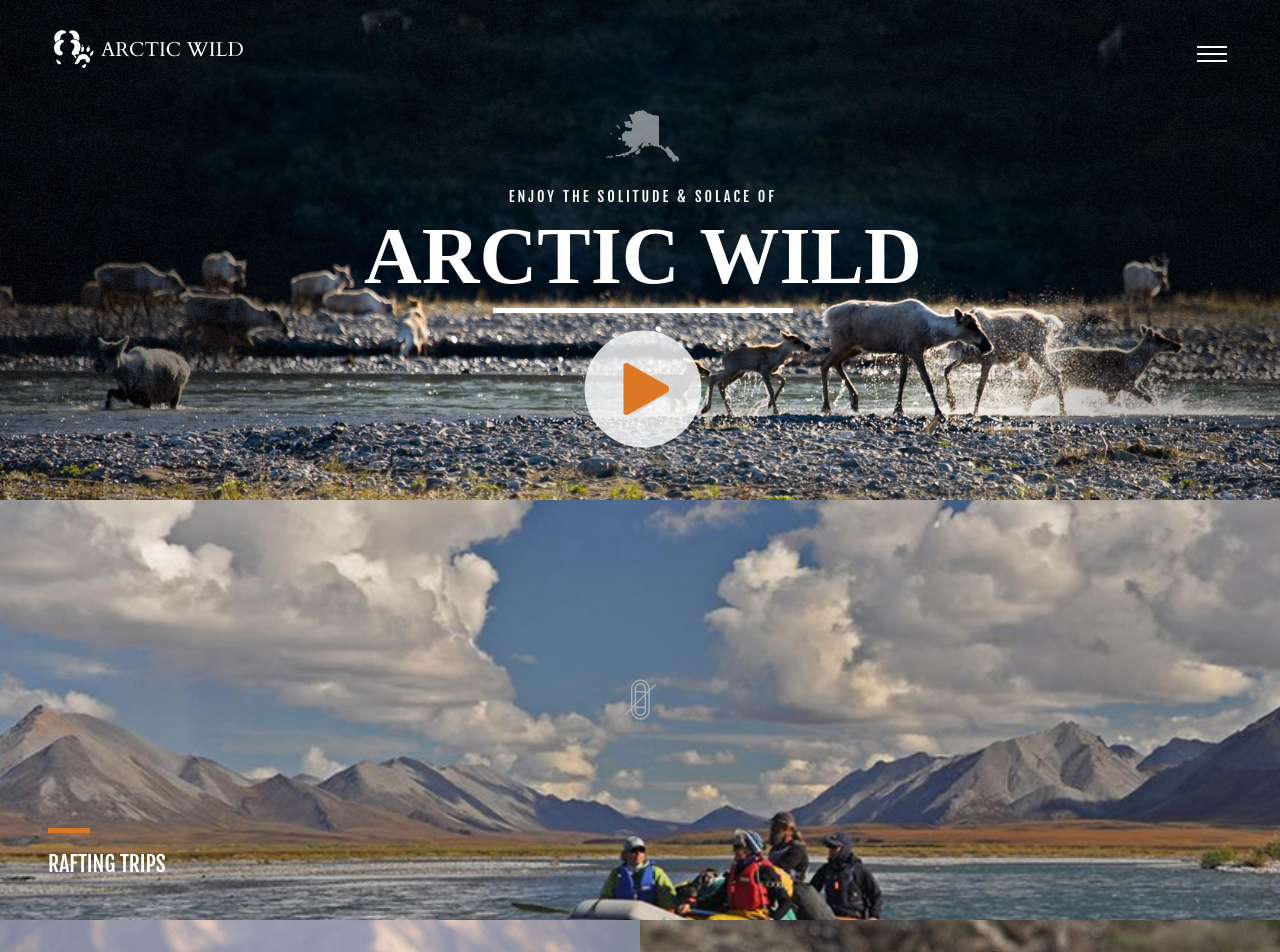
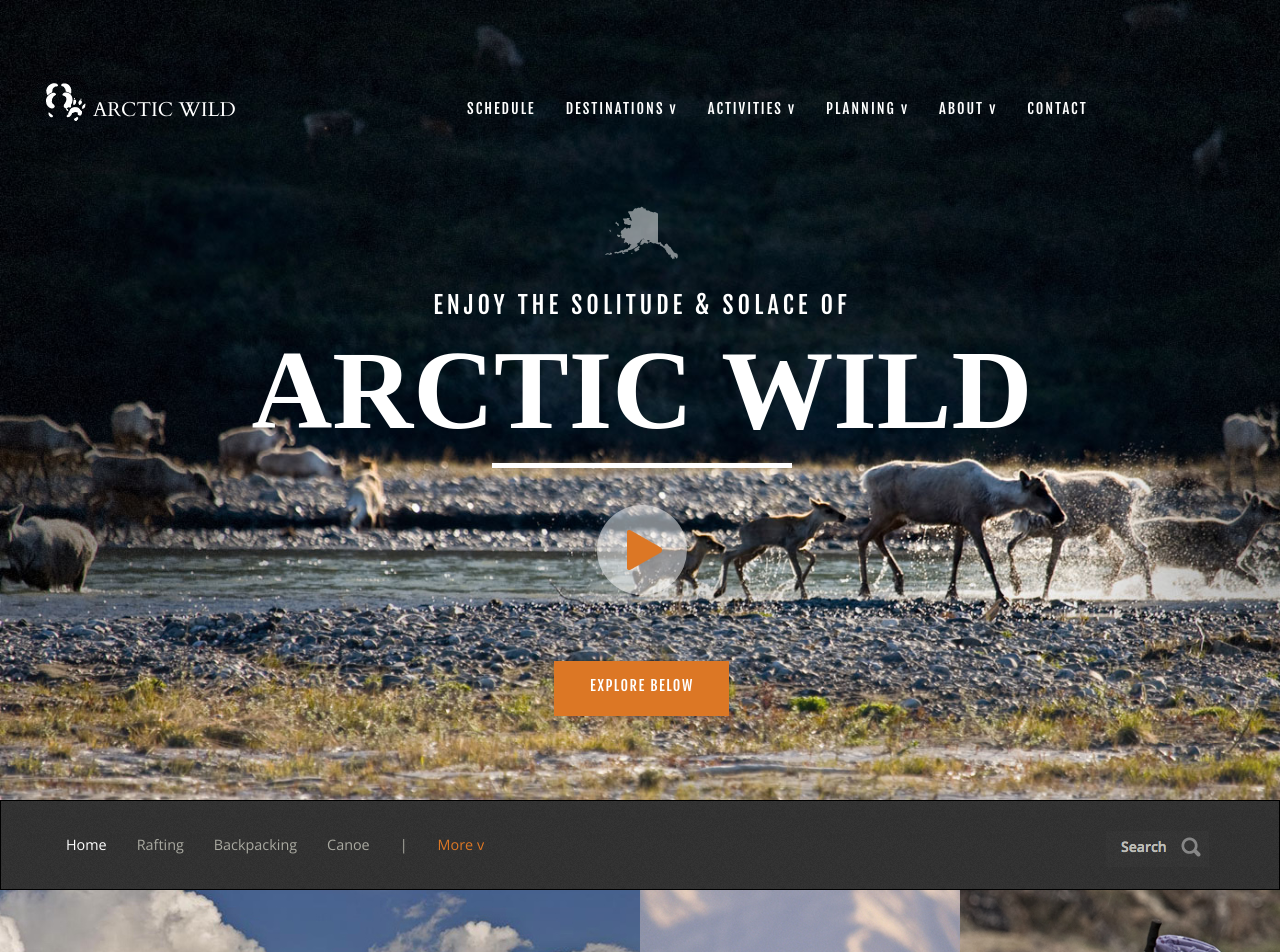
Before and after one commit to d34n5/arctic-wild, a plain HTML site: page index.html in a window 1280 px wide. Shown: the top 952 px of the page. Drawn offline with nearby package versions, Linux system fonts and the light colour scheme.

Commit message:
add media query and nav bars for large screens

```diff
--- a/index.html
+++ b/index.html
@@ -10,7 +10,18 @@
   <body>
     <div class="container">
       <div class="hero">
-        <span id="small-logo"><img src="img/small-logo.png" alt="" /></span><span><h3 class="title-text" id="awild">ARCTIC WILD</h3></span>
+        <div class="nav-bar">
+          <ul>
+            <li>SCHEDULE</li>
+            <li>DESTINATIONS  v</li>
+            <li>ACTIVITIES  v</li>
+            <li>PLANNING  v</li>
+            <li>ABOUT  v</li>
+            <li>CONTACT</li>
+          </ul>
+        </div>
+        <span id="small-logo"><img src="img/small-logo.png" alt="" /></span>
+        <span><h3 class="title-text" id="awild">ARCTIC WILD</h3></span>
         <span id="menu"><img src="img/menu.png" alt="" /></span>
         <div class="hero-overlay">
           <span><img src="img/icon-alaska.png" alt="" /></span>
@@ -21,7 +32,22 @@
           <div id="play-circle">
             <span id="play-icon"><img src="img/play.png" alt="" /></span>
           </div>
+          <div class="explore">
+            EXPLORE BELOW
+          </div>
         </div>
+      </div>
+      <div class="mid-nav">
+        <ul>
+          <li id="white-text">Home</li>
+          <li>Rafting</li>
+          <li>Backpacking</li>
+          <li>Canoe</li>
+          <li>|</li>
+          <li id='orange-text'>More  v</li>
+        </ul>
+        <span id="search"><img src="img/search.png" alt="" /></span>
+
       </div>
       <div class="raft">
         <div class="orange-bar">
--- a/scss/_components.scss
+++ b/scss/_components.scss
@@ -4,12 +4,12 @@
   width: 42px;
   background-color: $orange;
   position: relative;
-  top: 280px;
+  top: 300px;
 }
 
 .corner-text {
   position: relative;
-  top: 300px;
+  top: 320px;
   font-family: $font-stack-secondary;
   font-size: 1.35rem;
 }
@@ -23,12 +23,18 @@
   font-family: $font-stack-primary;
   float: left;
   font-size: 1.25rem;
+  position: relative;
+  top: -5px;
 }
 
 .title-subtext {
   font-family: $font-stack-secondary;
-  font-size: .9em;
+  font-size: .9rem;
   letter-spacing: 3px;
+  @media (min-width: 968px) {
+    font-size: 1.5rem;
+    letter-spacing: 4px;
+  }
 }
 
 #hero-bar {
@@ -39,6 +45,52 @@
 
 #awild:hover {
   color: $orange;
+}
+
+.mid-nav {
+  display: none;
+  height: 90px;
+  width: 100vw;
+  border: 1px solid $black;
+  background-image: url("../img/footer-background.jpg");;
+  background-repeat: repeat;
+  @media (min-width: 968px) {
+    display: flex;
+    justify-content: space-between;
+    padding-left: 50px;
+  }
+}
+
+.mid-nav ul {
+  display: flex;
+  align-items: center;
+}
+
+.mid-nav li {
+  padding: 15px;
+  font-family: "Open Sans", sans-serif;
+  color: $lightgrey;
+  font-size: .9rem;
+  &:hover {
+    color: $white;
+  }
+}
+
+#orange-text {
+  color: $orange;
+}
+
+#white-text {
+  color: $white;
+  &:hover {
+    color: $orange;
+  }
+}
+
+#search {
+  position: relative;
+  top: 30px;
+  right: 70px;
 }
 
 .icon-bg {
@@ -58,8 +110,8 @@
   height: 45px;
   width: 45px;
   position: relative;
-  top: 19px;
-  left: 22px;
+  top: 22px;
+  left: 23px;
 }
 
 #canoe-icon img {
@@ -69,21 +121,11 @@
   left: 18px;
 }
 
-#raft-icon img {
-  top: 22px;
-  left: 23px;
-}
-
-#custom-icon img {
-  top: 22px;
-  left: 23px;
-}
-
 #small-logo {
   float: left;
   font-size: 1.15em;
   position: relative;
-  top: -18px;
+  top: -30px;
 }
 
 #menu {
@@ -98,6 +140,12 @@
   width: 90px;
   position: relative;
   top: 20px;
+  &:hover {
+    background-color: rgba(255, 255, 255, 0.75);
+    transform: scale(1.3);
+    transition: all .2s ease-in-out;
+    transition-duration: .3s;
+    }
 }
 
 #play-icon img {
--- a/scss/_containers.scss
+++ b/scss/_containers.scss
@@ -5,8 +5,6 @@
   width: 100%;
   overflow: hidden;
 }
-
-
 
 .hero {
   height: 500px;
@@ -17,19 +15,16 @@
   background-repeat: no-repeat;
   background-position: center;
   color: $white;
-  padding: 2.5rem;
-  &:hover {
-    #play-circle {
-      transform: scale(1.3);
-      background-color: rgba(255, 255, 255, 0.8);
-      transition: all .2s ease-in-out;
-      }
-    }
+  padding: 2rem;
+  @media (min-width: 968px){
+    height: 100vh;
+    padding-top: 4rem;
+  }
 }
 
 .hero-overlay {
   position: relative;
-  top: 50px;
+  top: 75px;
   right: 70px;
   display: flex;
   flex-direction: column;
@@ -37,10 +32,73 @@
   justify-content: space-around;
   height: 330px;
   margin: 0 auto;
+  @media (min-width: 968px) {
+    height: 470px;
+    right: 100px;
+    top: 80px;
+  }
 }
 
 .hero-text {
   font-size: 5rem;
+  @media (min-width: 968px) {
+    font-size: 7rem;
+  }
+}
+
+.nav-bar {
+  display: none;
+}
+
+@media (min-width: 968px) {
+  .nav-bar {
+  display: flex;
+  justify-content: space-between;
+  position: relative;
+  top: 25px;
+  left: 270px;
+  @media (min-width: 1200px) {
+    left: 420px;
+  }
+  }
+
+  .nav-bar ul {
+    display: flex;
+    align-items: center;
+  }
+
+  .nav-bar li {
+    padding: 15px;
+    font-family: $font-stack-secondary;
+    font-size: .9rem;
+    letter-spacing: 2px;
+    line-height: 75%;
+    &:hover {
+      color: $orange;
+    }
+  }
+
+  #menu {
+    display: none;
+  }
+}
+
+.explore {
+  display: none;
+  @media (min-width: 968px) {
+  display: block;
+  width: 175px;
+  height: 55px;
+  background-color: $orange;
+  color: white;
+  text-align: center;
+  font-size: .9rem;
+  letter-spacing: 1.5px;
+  padding-top: 18px;
+  font-family: $font-stack-secondary;
+  position: relative;
+  top: 70px;
+}
 }
 
 
@@ -51,7 +109,7 @@
   background-position: center;
   background-repeat: no-repeat;
   color: $white;
-  padding: 3rem;
+  padding: 2rem;
   &:hover {
     .icon-bg{
       transform: scale(1.3);
@@ -59,6 +117,9 @@
       }
       transition-duration: .3s;
     }
+  @media (min-width: 968px) {
+    width: 50%;
+  }
 }
 
 .raft {
@@ -79,6 +140,9 @@
       transition: all .2s ease-in-out;
       }
     }
+  @media (min-width: 968px) {
+    width: 25%;
+  }
 }
 
 
--- a/scss/_footer.scss
+++ b/scss/_footer.scss
@@ -2,11 +2,12 @@
 .footer-top {
   background-image: url("../img/footer-background.jpg");;
   background-repeat: repeat;
-  height: 230px;
+  height: 210px;
   color: $lightgrey;
   width: 100%;
   min-width: 750px;
   padding: 2.5rem;
+  border-top: 2px solid #222;
   border-bottom: 2px solid #222;
 }
 
@@ -47,6 +48,10 @@
   width: 40%;
   float: left;
   margin: 0 5%;
+  @media (min-width: 968px) {
+    width: 25%;
+    margin: 0% 2%;
+  }
 }
 
 #icons {
@@ -54,6 +59,10 @@
   position: relative;
   left: 20px;
   top: 30px;
+  @media (min-width: 968px) {
+    top: 250px;
+    left: -500px;
+  }
 }
 
 #copyright {
@@ -61,6 +70,10 @@
   position: relative;
   top: 60px;
   left: 30px;
+  @media (min-width: 968px) {
+    top: 250px;
+    left: -500px;
+  }
 }
 
 #copy-top {
```
Also changed, not shown: css/app.css, img/search.png (added), 1 other file.
